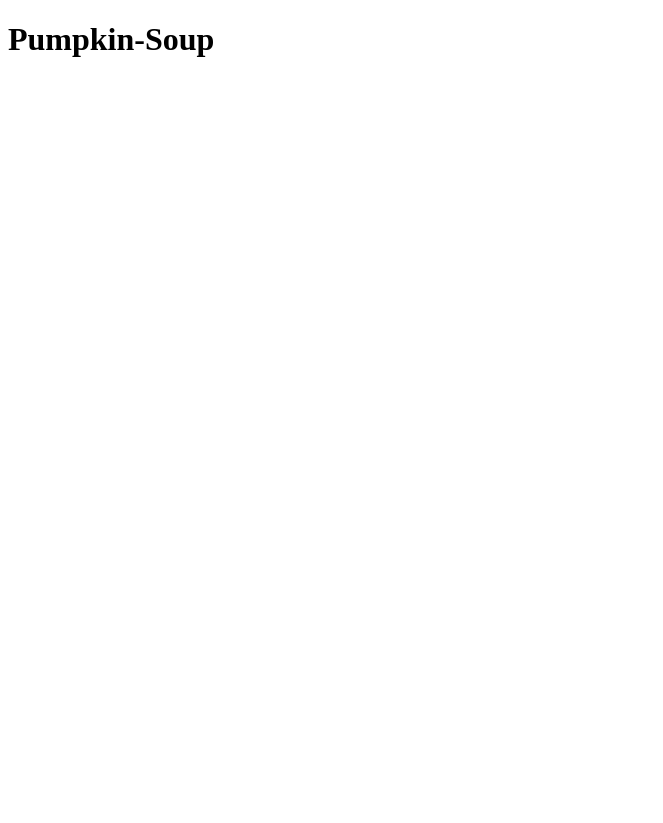
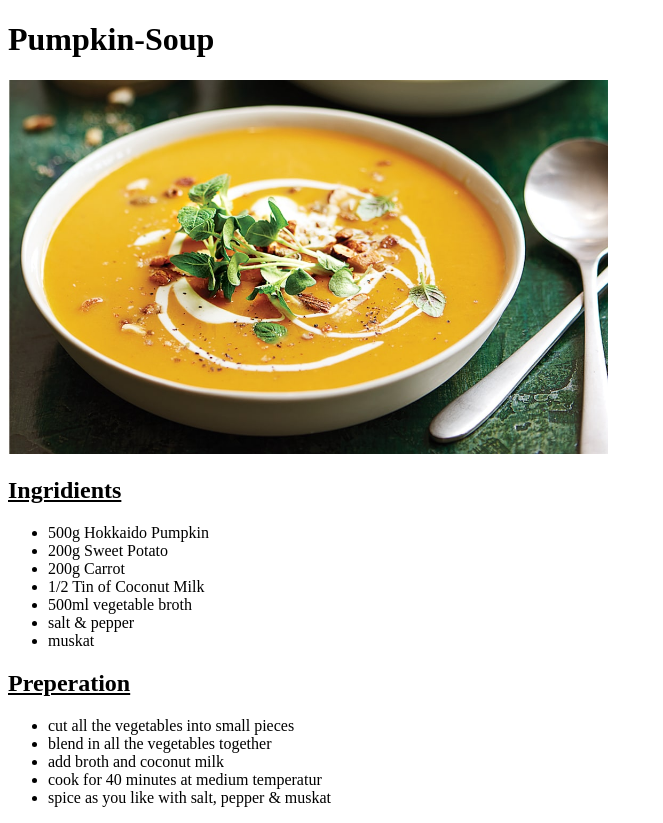
Before and after one commit to danielj1501/odin-recipes, a plain HTML site: page punkin-soup.html in a window 1280 px wide. Shown: the whole page, without its empty margins (0-663 px from the left). Before the commit the page ends 800 px from the top, so only its background shows below. Drawn offline with Linux system fonts and the light colour scheme.

Commit message:
Added a images file and finished the pumkin soup recipe

```diff
--- a/punkin-soup.html
+++ b/punkin-soup.html
@@ -8,5 +8,25 @@
 </head>
 <body>
     <h1>Pumpkin-Soup</h1>
+    <img src="./images/pumkin-soup.jpg" alt="Foto of pumkin soup" width="600">
+    <h2><u>Ingridients</u></h2>
+    <ul>
+        <li>500g Hokkaido Pumpkin</li>
+        <li>200g Sweet Potato</li>
+        <li>200g Carrot</li>
+        <li>1/2 Tin of Coconut Milk</li>
+        <li>500ml vegetable broth</li>
+        <li>salt & pepper</li>
+        <li>muskat</li>
+    </ul>
+    <h2><u>Preperation</u></h2>
+    <ul>
+        <li>cut all the vegetables into small pieces</li>
+        <li>blend in all the vegetables together</li>
+        <li>add broth and coconut milk</li>
+        <li>cook for 40 minutes at medium temperatur</li>
+        <li>spice as you like with salt, pepper & muskat</li>
+    </ul>
+
 </body>
 </html>
```
Also changed, not shown: images/pumkin-soup.jpg (added).
